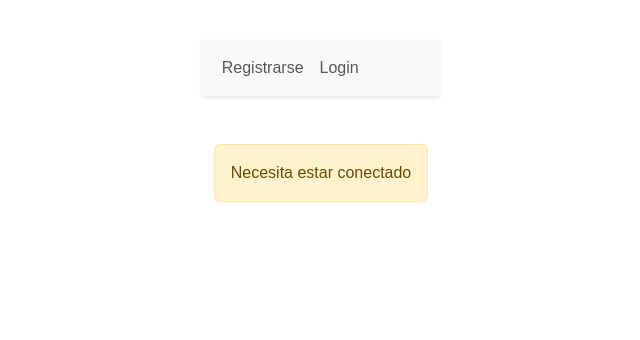
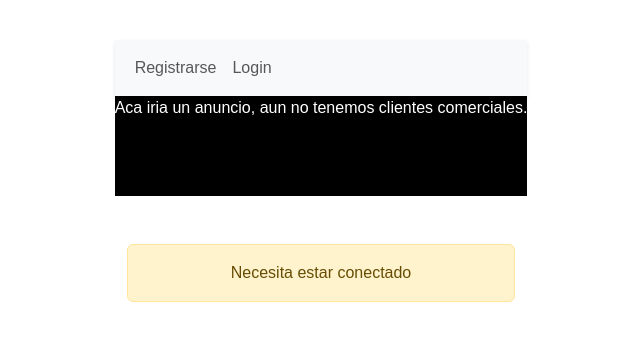
Before and after one commit to belfortep/librardos, a React (Create React App) app in the folder frontend/: page / in a window 1280 px wide. Shown: the top 340 px of the page, without its empty margins (319-959 px from the left). Built offline with nearby package versions, Linux system fonts and the light colour scheme.

Commit message:
DONE: listo el placeholder, comentada la interaccion para tener en cuenta cuando sea premium.
Co-authored-by: Rafael Ortegano <rortegano@fi.uba.ar>
Co-authored-by: Julián Stiefkens <jstiefkens@fi.uba.ar>

```diff
--- a/frontend/src/Layout.jsx
+++ b/frontend/src/Layout.jsx
@@ -1,6 +1,8 @@
 import React, { useContext } from 'react';
 import { Navbar } from "./components/Navbar/Navbar";
 import { ThemeContext } from './components/ThemeContext/ThemeContext';
+import { Advertisment } from './components/Advertisment/Advertisment';
+
 
 const Layout = ({ children }) => {
   const { isDarkMode } = useContext(ThemeContext);
@@ -8,6 +10,7 @@ const Layout = ({ children }) => {
   return (
     <div className={`app ${isDarkMode ? 'dark-mode' : ''}`}>
       <Navbar />
+      <Advertisment />
       <main className="main-content">
         {children}
       </main>
--- /dev/null
+++ b/frontend/src/components/Advertisment/Advertisment.jsx
@@ -0,0 +1,19 @@
+import React, { useContext, useState } from 'react';
+import { AuthContext } from '../../context/AuthContext'
+
+export const Advertisment = () => {
+  const { user } = useContext(AuthContext);
+  const [isPremium, setIsPremium] = useState(false);
+
+  return (
+    <>
+      {/* setIsPremium(user.premium) */}
+      {!isPremium && (
+        <div className="horizontal-banner" style={{ backgroundColor: "black", height: "100px", color: "white" }}>
+            {/* Removed the img tag to make it a solid black banner */}
+            <p style={{ color: "white" }}>Aca iria un anuncio, aun no tenemos clientes comerciales.</p>
+        </div>
+      )}
+    </>
+  );
+};
```
Also changed, not shown: frontend/src/pages/books/Books.jsx (indentation only).
